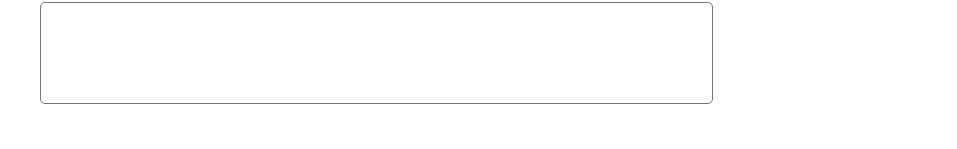
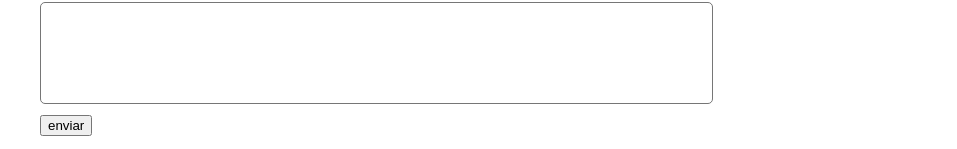
Before and after one commit to Josephpaz/Store-Suggestion, a React (Create React App) app: page / in a window 1280 px wide. Shown: the part 2492-2641 px from the top of the page, without its empty margins (0-957 px from the left). Before the commit the page ends 2617 px from the top, so only its background shows below. Built offline with nearby package versions, Linux system fonts and the light colour scheme.

Commit message:
Add submit function

```diff
--- a/src/App.js
+++ b/src/App.js
@@ -21,7 +21,7 @@ export default class App extends Component {
         atendimento: '',
         rapidez_entrega: '',
         ambiente_agradavel: '',
-        motivos: '',
+        motivo: '',
         consultor_venda: '',
         equipe_balcao: '',
         equipe_caixa: '',
@@ -50,6 +50,7 @@ export default class App extends Component {
     this.add_suggestion_expectativa = this.add_suggestion_expectativa.bind(this);
     this.add_suggestion_possibilidade_nova_compra = this.add_suggestion_possibilidade_nova_compra.bind(this);
     this.add_suggestion_recomendar_conhecidos = this.add_suggestion_recomendar_conhecidos.bind(this);
+    this.onSubmit = this.onSubmit.bind(this);
   }
 
   onChangeMotivo(e) {
@@ -113,37 +114,46 @@ export default class App extends Component {
   add_suggestion_equipe_balcao(e) {
     let a = this.state.resposta.equipe_balcao;
     a = e.target.className;
-    console.log("resposta do cliente em relação a equipe do balcao: "+ a);
+    console.log("resposta do cliente em relação a equipe do balcao: " + a);
   }
 
   add_suggestion_equipe_caixa(e) {
     let a = this.state.resposta.equipe_caixa;
     a = e.target.className;
-    console.log("respota do cliente em relação a equipe do caixa: "+ a);
+    console.log("respota do cliente em relação a equipe do caixa: " + a);
   }
 
   add_suggestion_equipe_entrega(e) {
     let a = this.state.resposta.equipe_entrega;
     a = e.target.className;
-    console.log("respota do cliente em relação a equipe de entrega: "+ a);
+    console.log("respota do cliente em relação a equipe de entrega: " + a);
   }
 
   add_suggestion_expectativa(e) {
     let a = this.state.resposta.expectativa;
     a = e.target.className;
-    console.log("resposta do cliente em relação à expectativa: "+ a);
+    console.log("resposta do cliente em relação à expectativa: " + a);
   }
 
   add_suggestion_possibilidade_nova_compra(e) {
     let a = this.state.resposta.possibilidade_nova_compra;
     a = e.target.className;
-    console.log("resposta do cliente em relação a nova possibilidade de compra: "+a);
+    console.log("resposta do cliente em relação a nova possibilidade de compra: " + a);
   }
 
   add_suggestion_recomendar_conhecidos(e) {
     let a = this.state.resposta.recomendar_conhecidos;
-    a = e.targe.className;
-    console.log("resposta do cliente em relação à recomendação: "+ a);
+    a = e.target.className;
+    console.log("resposta do cliente em relação à recomendação: " + a);
+  }
+
+  onSubmit(e) {
+    e.preventDefault();
+    this.resposta.motivo = this.state.motivo;
+    this.resposta.sugestao = this.state.sugestao;
+    const obj_resposta = this.resposta;
+    alert('obj: '+obj_resposta);
+    console.log("Obj: "+obj_resposta);
   }
   render() {
     return (
@@ -153,7 +163,9 @@ export default class App extends Component {
           {/* <img src={info_store_logo} alt="info store logo" /> */}
           <h2>Compartilhe conosco sua opinião e experiência na Info Store</h2>
         </div>
+
         <div className="content">
+          <form onSubmit={this.onSubmit}>
             <ol>
               <li>
                 <h3>O que motiva você a comprar com a Info Store?</h3>
@@ -195,7 +207,7 @@ export default class App extends Component {
                   <img src={insatisfeito} alt="emoji confuso" className="insatisfeito" onClick={this.add_suggestion_ambiente_agradavel} />
                   <img src={neutro} alt="emoji neutro" className="neutro" onClick={this.add_suggestion_ambiente_agradavel} />
                   <img src={feliz} alt="emoji feliz" className="bom" onClick={this.add_suggestion_ambiente_agradavel} />
-                <img src={sorridente} alt="emoji sorridente" className="excelente" onClick={this.add_suggestion_ambiente_agradavel}/>
+                  <img src={sorridente} alt="emoji sorridente" className="excelente" onClick={this.add_suggestion_ambiente_agradavel} />
                 </div> <br />
                 <h4>Outros? Quais?</h4>
                 <textarea style={{ fontFamily: 'Segoe UI' }} cols="80" rows="6" value={this.state.motivo} onChange={this.onChangeMotivo} />
@@ -268,9 +280,11 @@ export default class App extends Component {
               <li>
                 <h3>Você gostaria de acrescentar algo mais para futuras melhorias?</h3>
                 <h4>Sugestão:</h4>
-              <textarea cols="80" rows="6" value={this.state.sugestao} onChange={this.onChangeSugestao} />
+                <textarea cols="80" rows="6" value={this.state.sugestao} onChange={this.onChangeSugestao} /> <br />
+                <input type="submit" value="enviar" />
               </li>
             </ol>
+          </form>
         </div>
       </div>
     );
```
Lines whose indentation alone changed are shown as unchanged.
